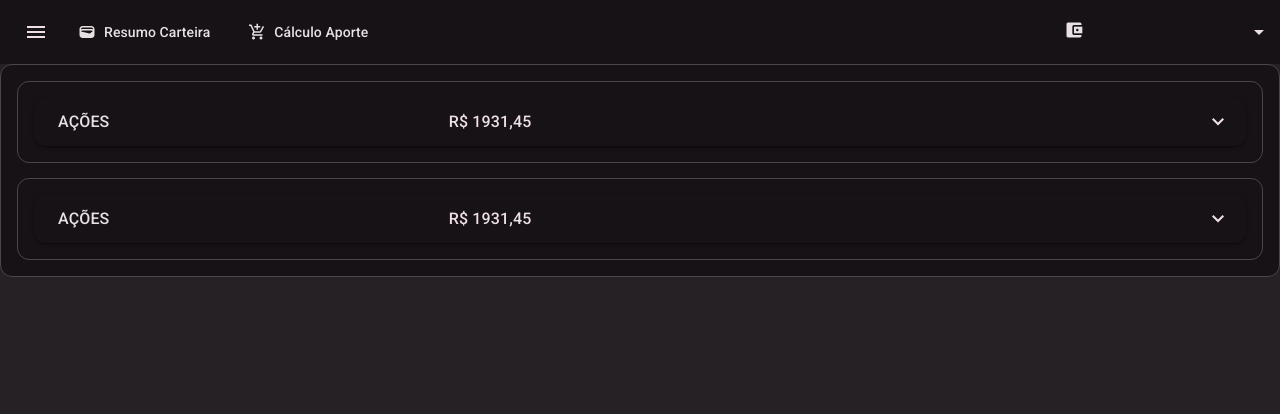
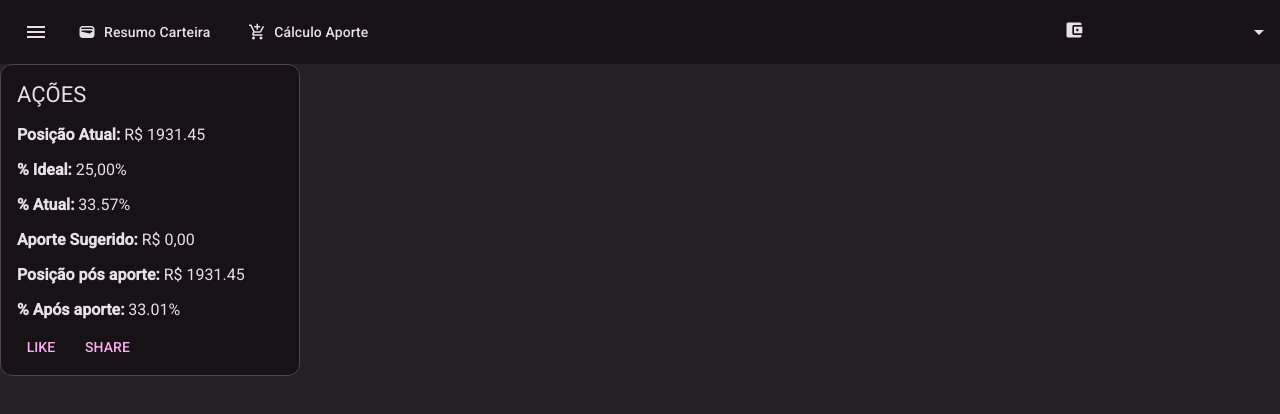
Before and after one commit to beritcarvalho/CarteiraBalanceada.Web, an Angular app in the folder CarteiraBalanceada.Web/: page / in a window 1280 px wide. Shown: the top 414 px of the page. Built offline with nearby package versions, Linux system fonts and the light colour scheme.

Commit message:
- Adicionado pagina de calculo de distribuição aporte

```diff
--- a/CarteiraBalanceada.Web/src/app/app.component.html
+++ b/CarteiraBalanceada.Web/src/app/app.component.html
@@ -1 +1,4 @@
-<app-resumo-carteira></app-resumo-carteira>
+<app-toobar></app-toobar>
+<main>
+  <app-calculo-aporte></app-calculo-aporte>
+</main>
--- /dev/null
+++ b/CarteiraBalanceada.Web/src/app/features/pages/calculo-aporte/calculo-aporte.component.css
@@ -0,0 +1,8 @@
+.example-card {
+    max-width: 300px;
+  }
+
+  .example-header-image {
+    background-image: url('https://material.angular.io/assets/img/examples/shiba1.jpg');
+    background-size: cover;
+  }
--- /dev/null
+++ b/CarteiraBalanceada.Web/src/app/features/pages/calculo-aporte/calculo-aporte.component.html
@@ -0,0 +1,20 @@
+<mat-card class="example-card" appearance="outlined">
+    <mat-card-header>
+
+      <mat-card-title>AÇÕES</mat-card-title>
+
+    </mat-card-header>
+
+    <mat-card-content>
+        <p><b>Posição Atual:</b> R$ 1931.45</p>
+        <p><b>% Ideal:</b> 25,00%</p>
+        <p><b>% Atual:</b> 33.57%</p>
+        <p><b>Aporte Sugerido:</b> R$ 0,00</p>
+        <p><b>Posição pós aporte:</b> R$ 1931.45</p>
+        <p><b>% Após aporte:</b> 33.01%</p>
+    </mat-card-content>
+    <mat-card-actions>
+      <button mat-button>LIKE</button>
+      <button mat-button>SHARE</button>
+    </mat-card-actions>
+  </mat-card>
--- a/CarteiraBalanceada.Web/src/app/features/paginas/resumo-carteira/resumo-carteira.component.html
+++ b/CarteiraBalanceada.Web/src/app/features/pages/resumo-carteira/resumo-carteira.component.html
@@ -1,4 +1,3 @@
-<app-toobar></app-toobar>
 <mat-card appearance="outlined">
   <mat-card-content class="ativos">
     <app-ativo></app-ativo>
```
Also changed, not shown: CarteiraBalanceada.Web/src/app/app.module.ts (+6 -1 lines), CarteiraBalanceada.Web/src/app/features/features.module.ts (+6 -3 lines), CarteiraBalanceada.Web/src/app/features/pages/calculo-aporte/calculo-aporte.component.ts (added, +10 -0 lines), CarteiraBalanceada.Web/src/app/features/pages/resumo-carteira/components/ativo/ativo.component.css (renamed from CarteiraBalanceada.Web/src/app/features/paginas/resumo-carteira/componentes/ativo/ativo.component.css), CarteiraBalanceada.Web/src/app/features/pages/resumo-carteira/components/ativo/ativo.component.html (renamed from CarteiraBalanceada.Web/src/app/features/paginas/resumo-carteira/componentes/ativo/ativo.component.html), CarteiraBalanceada.Web/src/app/features/pages/resumo-carteira/components/ativo/ativo.component.ts (renamed from CarteiraBalanceada.Web/src/app/features/paginas/resumo-carteira/componentes/ativo/ativo.component.ts), CarteiraBalanceada.Web/src/app/features/pages/resumo-carteira/resumo-carteira.component.css (renamed from CarteiraBalanceada.Web/src/app/features/paginas/resumo-carteira/resumo-carteira.component.css), CarteiraBalanceada.Web/src/app/features/pages/resumo-carteira/resumo-carteira.component.ts (renamed from CarteiraBalanceada.Web/src/app/features/paginas/resumo-carteira/resumo-carteira.component.ts), 1 other file (tests, documents, lock files or other folders).
